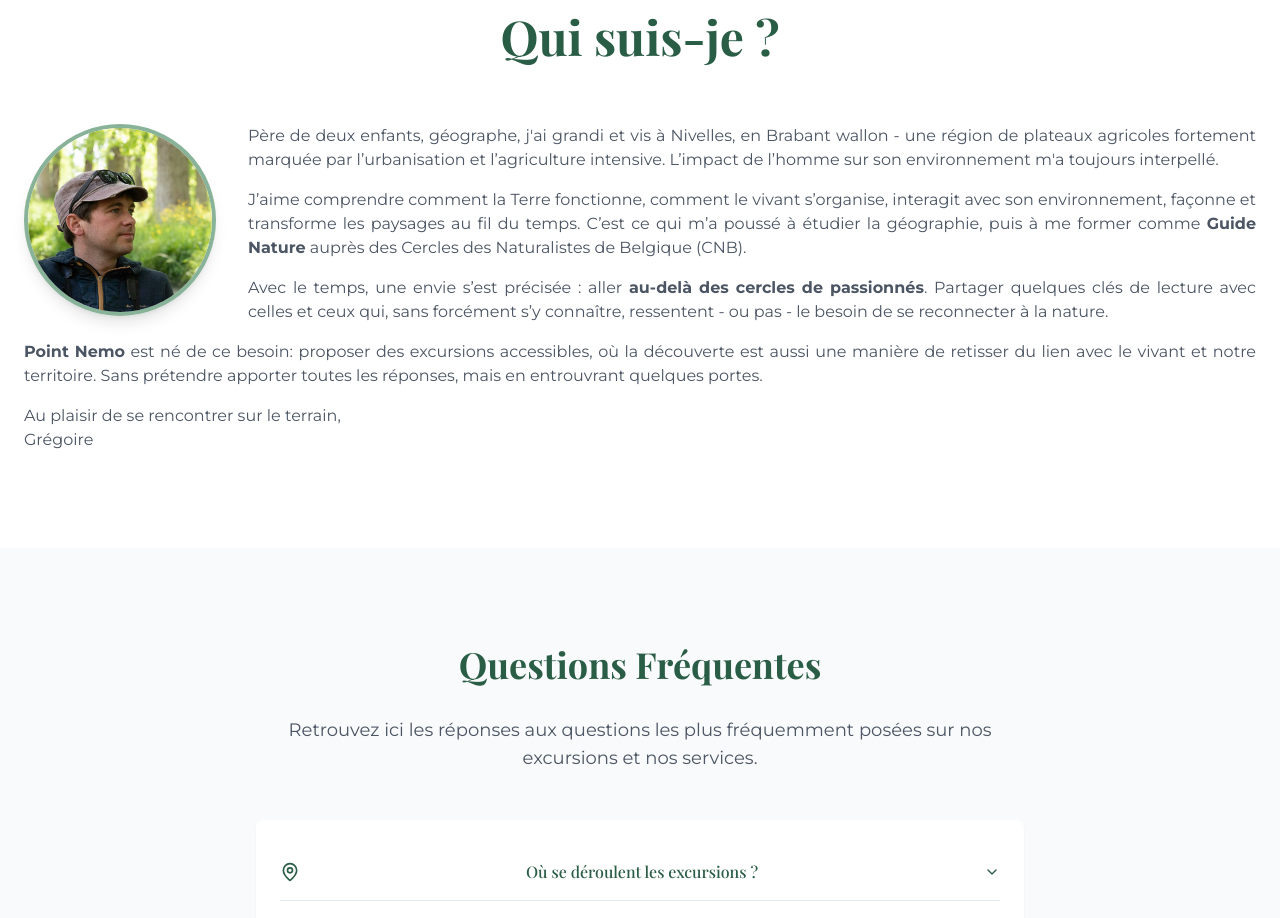
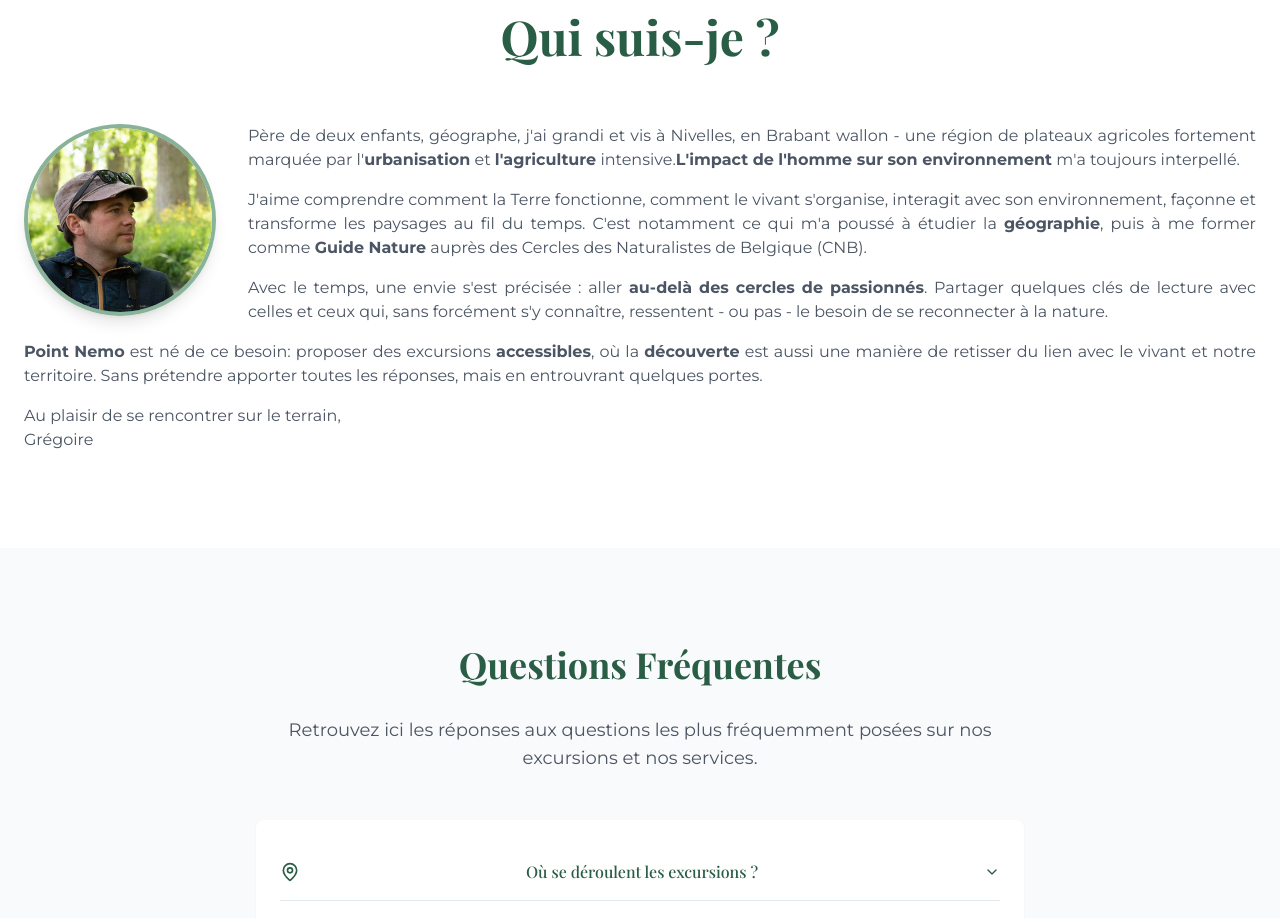
Before and after one commit to PointNemoBe/point-nemo-website, a React (Vite) app: page / in a window 1280 px wide. Shown: the part 3300-4218 px from the top of the page. Built offline with nearby package versions, Linux system fonts and the light colour scheme.

Commit message:
update about me section

```diff
--- a/src/components/AboutMeSection.tsx
+++ b/src/components/AboutMeSection.tsx
@@ -19,19 +19,19 @@ const AboutMeSection = () => {
         </div>
 
         <p className="text-gray-600 text-justify font-normal">
-          Père de deux enfants, géographe, j'ai grandi et vis à Nivelles, en Brabant wallon - une région de plateaux agricoles fortement marquée par l’urbanisation et l’agriculture intensive.
-          L’impact de l’homme sur son environnement m'a toujours interpellé.
+          Père de deux enfants, géographe, j'ai grandi et vis à Nivelles, en Brabant wallon - une région de plateaux agricoles fortement marquée par l'<strong>urbanisation</strong> et <strong>l'agriculture</strong> intensive.
+          <strong>L'impact de l'homme sur son environnement</strong> m'a toujours interpellé.
         </p>
         <p className="text-gray-600 text-justify font-normal">
-        J’aime comprendre comment la Terre fonctionne, comment le vivant s’organise, interagit avec son environnement, façonne et transforme les paysages au fil du temps.
-        C’est ce qui m’a poussé à étudier la géographie, puis à me former comme <strong>Guide Nature</strong> auprès des <a href="https://cercles-naturalistes.be" target="_blank" rel="noopener noreferrer">Cercles des Naturalistes de Belgique (CNB)</a>.
+        J'aime comprendre comment la Terre fonctionne, comment le vivant s'organise, interagit avec son environnement, façonne et transforme les paysages au fil du temps.
+        C'est notamment ce qui m'a poussé à étudier la <strong>géographie</strong>, puis à me former comme <strong>Guide Nature</strong> auprès des <a href="https://cercles-naturalistes.be" target="_blank" rel="noopener noreferrer">Cercles des Naturalistes de Belgique (CNB)</a>.
         </p>
         <p className="text-gray-600 text-justify font-normal">
-          Avec le temps, une envie s’est précisée : aller <strong>au-delà des cercles de passionnés</strong>.
-           Partager quelques clés de lecture avec celles et ceux qui, sans forcément s’y connaître, ressentent - ou pas - le besoin de se reconnecter à la nature.
+          Avec le temps, une envie s'est précisée : aller <strong>au-delà des cercles de passionnés</strong>.
+           Partager quelques clés de lecture avec celles et ceux qui, sans forcément s'y connaître, ressentent - ou pas - le besoin de se reconnecter à la nature.
         </p>
         <p className="text-gray-600 text-justify font-normal">
-          <strong>Point Nemo</strong> est né de ce besoin: proposer des excursions accessibles, où la découverte est aussi une manière de retisser du lien avec le vivant et notre territoire.
+          <strong>Point Nemo</strong> est né de ce besoin: proposer des excursions <strong>accessibles</strong>, où la <strong>découverte</strong> est aussi une manière de retisser du lien avec le vivant et notre territoire.
           Sans prétendre apporter toutes les réponses, mais en entrouvrant quelques portes.
         </p>
         <p className="text-gray-600 text-justify font-normal">
```
